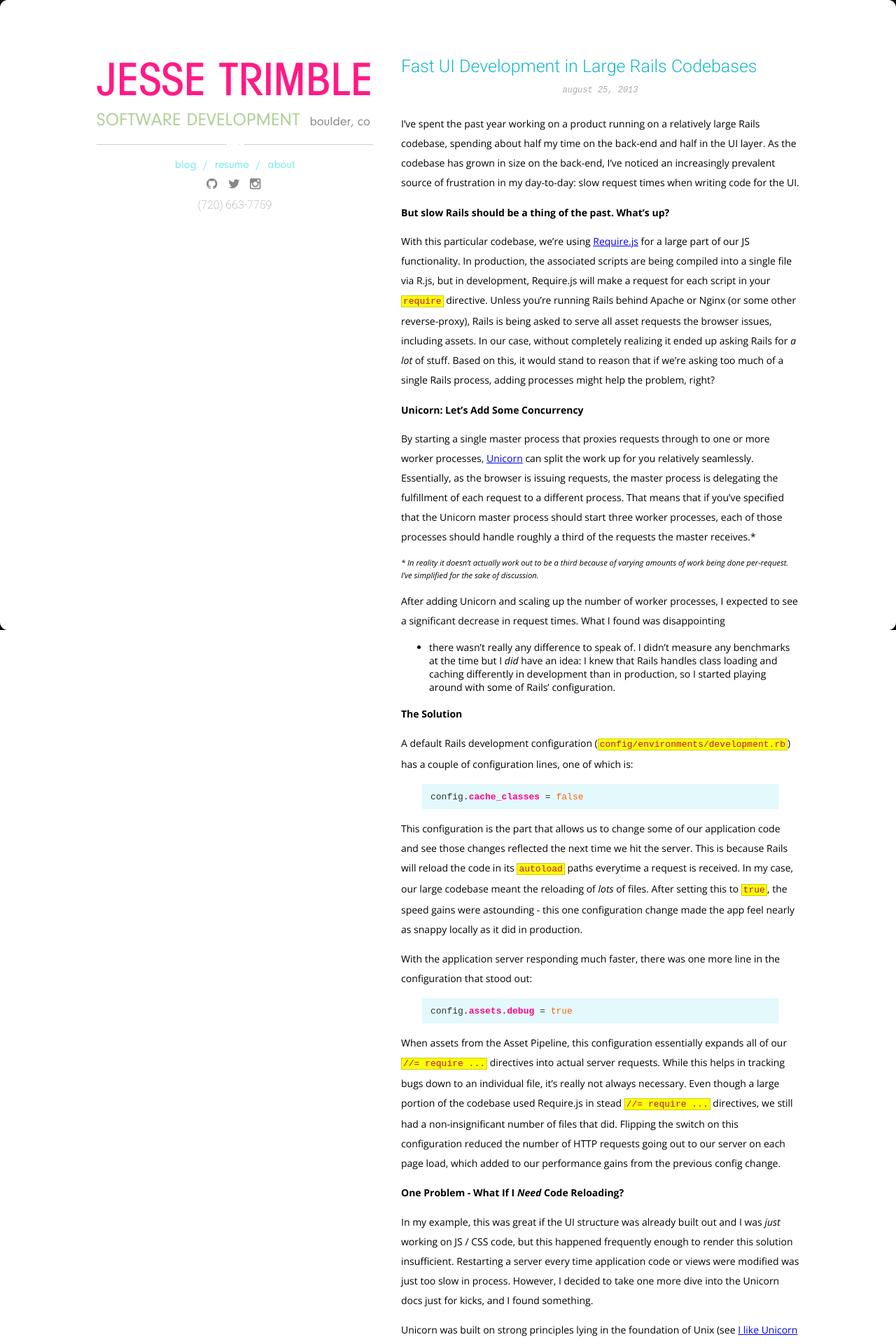
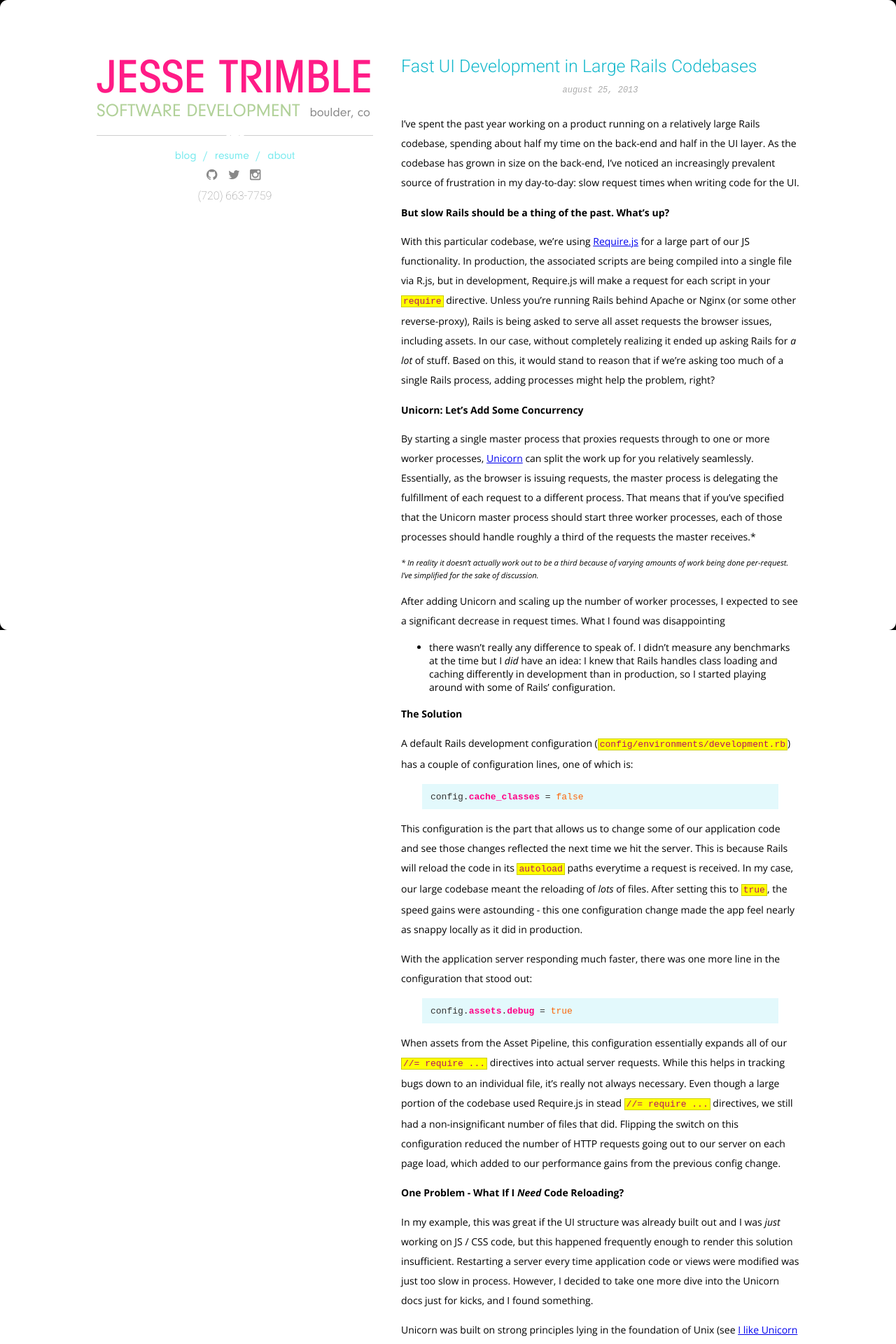
Before and after one commit to jtrim/jtrim.github.io, a Jekyll site: the page built from index.html, in a window 1280 px wide. Shown: the top 1920 px of the page at 70% size. Built offline with Jekyll 4.4.1, drawn with Linux system fonts in a browser that asks for light colours; some web fonts are replaced; Markdown is read by kramdown in place of the engine named in the settings; comment, search, counter and statistics services are not loaded.

Commit message:
WIP [ci skip]

```diff
--- a/assets/css/styles.scss
+++ b/assets/css/styles.scss
@@ -9,7 +9,7 @@
 
 $wi-width: 1044px;
 $wi-cols: 12;
-$wi-gutter: 40px !default; // must be divisible by 2 for accratue spacing.
+$wi-gutter: 40px !default;
 $fa-font-path: '/assets/components/fontawesome/fonts';
 
 @import 'components/waffleiron/waffleiron';
@@ -72,6 +72,8 @@ $fa-font-path: '/assets/components/fontawesome/fonts';
       color: #ff1b86;
       font-size: 64px;
       font-family: AvantGarde;
+      line-height: 94%;
+      margin-top: 4px;
     }
 
     h3 {
```
